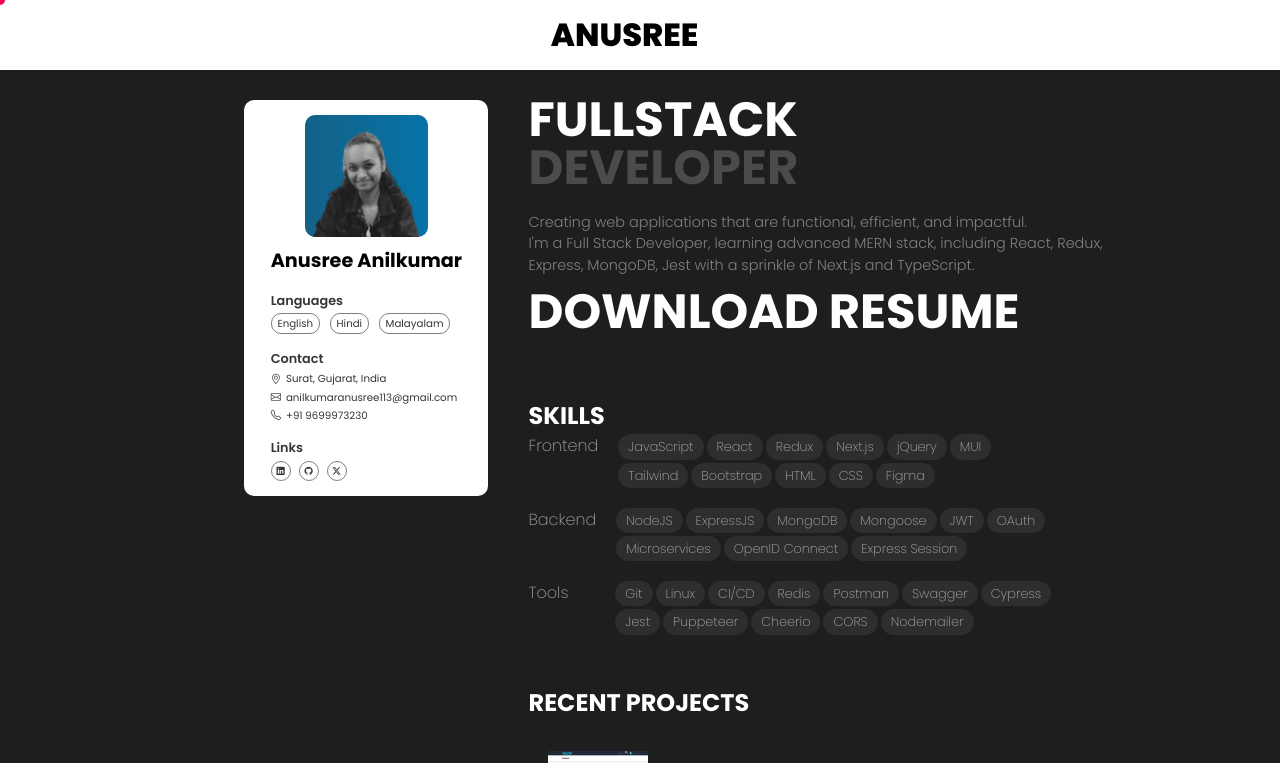
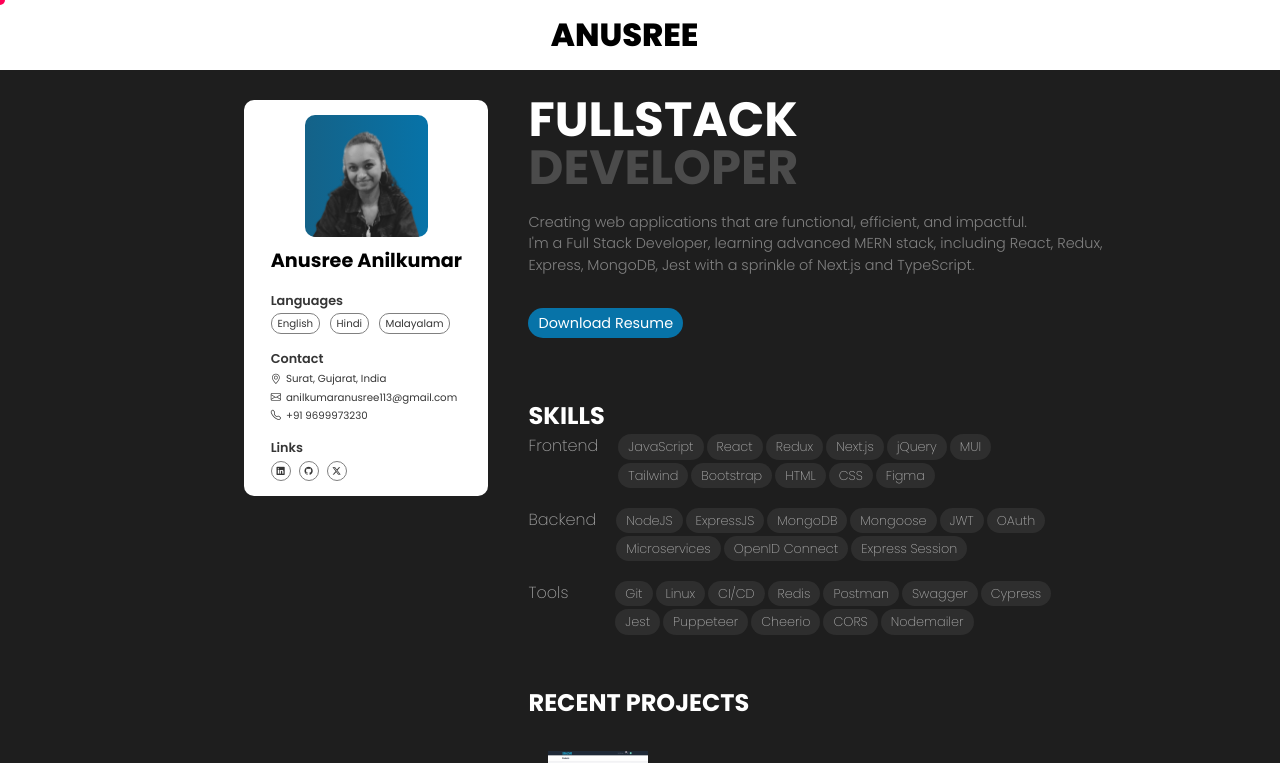
Before and after one commit to Anusree6154s/portfolio-website-3, a Next.js app: page /resume in a window 1280 px wide. Shown: the top 763 px of the page. Built offline with nearby package versions, Linux system fonts and the light colour scheme; a web font is replaced by a local one.

Commit message:
fix(ui): downloads button resume

```diff
--- a/src/app/(pages)/resume/page.tsx
+++ b/src/app/(pages)/resume/page.tsx
@@ -87,7 +87,7 @@ export default function Resume() {
               </span>
               <Link
                 href="https://drive.google.com/file/d/1Y8_r1SKBmwClHUr-pszQpEmI3XLBEbTO/view?usp=sharing"
-                className="download"
+                className={styles.download}
               >
                 Download Resume
               </Link>
```
